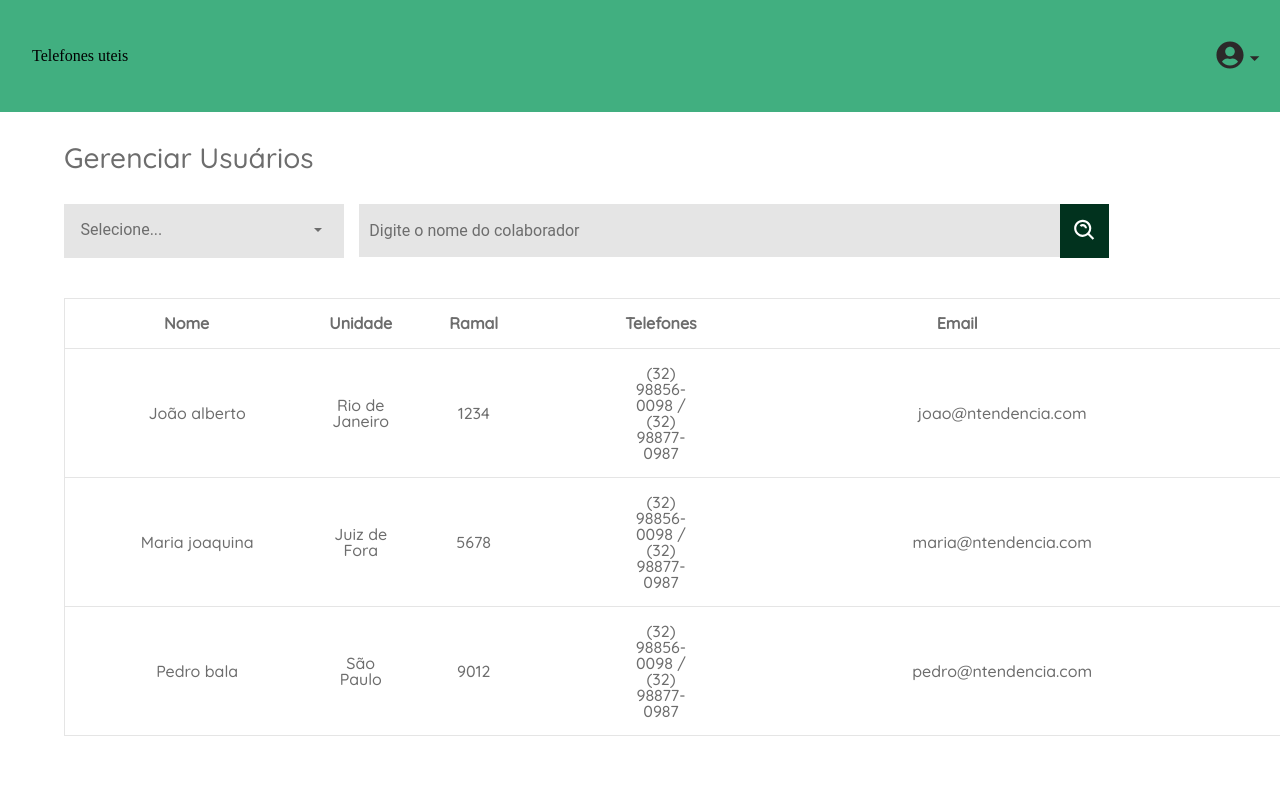
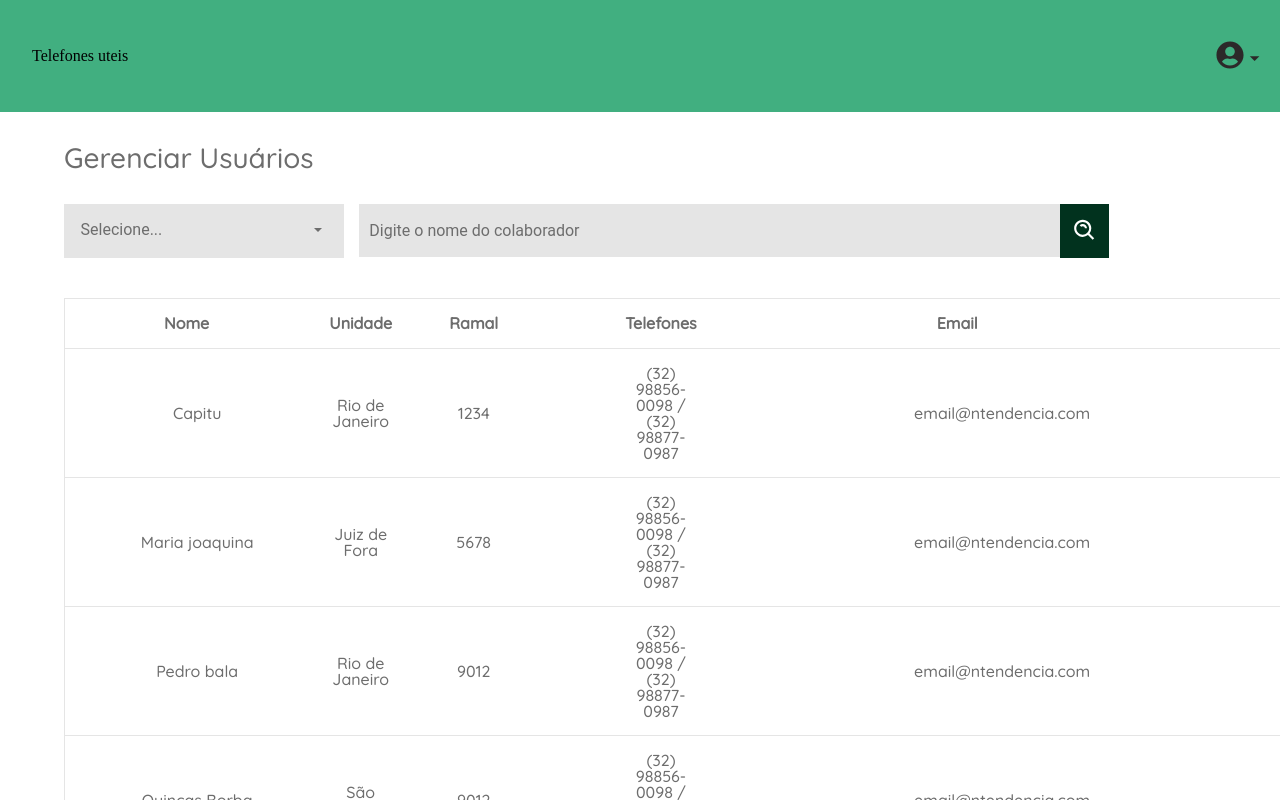
Before and after one commit to MatheusAraripe/desafio-anova, a React (Vite) app: page /admin in a window 1280 px wide. Shown: the top 800 px of the page. Built offline with nearby package versions, Linux system fonts and the light colour scheme; sample sign-in values are in the browser's storage.

Commit message:
feat: adição do modal de excluir usuário

```diff
--- a/src/components/DeleteModal.jsx
+++ b/src/components/DeleteModal.jsx
@@ -2,7 +2,7 @@ import React from 'react'
 import "../styles/delete_modal.scss"
 import {MdDeleteForever} from "react-icons/md"
 
-function DeleteModal({setOpenDeleteModal}) {
+function DeleteModal({setOpenDeleteModal, title}) {
   return (
     <div className='modal-background'>
       <div className="delete-modal-container">
@@ -11,7 +11,7 @@ function DeleteModal({setOpenDeleteModal}) {
             <div className="invite-icon-container">
                 <MdDeleteForever className='invite-icon'/>
             </div>
-            <h3 className='invite-modal-title'>Excluir card?</h3>
+            <h3 className='invite-modal-title'>{title}</h3>
             <p className='invite-modal-text'>Essa ação não poderá ser desfeita</p>
           </div>
           <div className="footer-invite">
--- a/src/components/TableAdmin.jsx
+++ b/src/components/TableAdmin.jsx
@@ -1,11 +1,15 @@
 import React from 'react';
 import {FaPencilAlt, FaTrashAlt} from "react-icons/fa"
 
-const TableAdmin = () => {
+const TableAdmin = ({setDeleteModalOpen}) => {
   const contatos = [
-    { nome: 'João alberto', unidade: 'Rio de Janeiro', ramal: '1234', telefones: '(32) 98856-0098 / (32) 98877-0987 ', email: 'joao@ntendencia.com' },
-    { nome: 'Maria joaquina', unidade: 'Juiz de Fora', ramal: '5678', telefones: '(32) 98856-0098 / (32) 98877-0987 ', email: 'maria@ntendencia.com' },
-    { nome: 'Pedro bala', unidade: 'São Paulo', ramal: '9012', telefones: '(32) 98856-0098 / (32) 98877-0987 ', email: 'pedro@ntendencia.com' }
+    { nome: 'Capitu', unidade: 'Rio de Janeiro', ramal: '1234', telefones: '(32) 98856-0098 / (32) 98877-0987 ', email: 'email@ntendencia.com' },
+    { nome: 'Maria joaquina', unidade: 'Juiz de Fora', ramal: '5678', telefones: '(32) 98856-0098 / (32) 98877-0987 ', email: 'email@ntendencia.com' },
+    { nome: 'Pedro bala', unidade: 'Rio de Janeiro', ramal: '9012', telefones: '(32) 98856-0098 / (32) 98877-0987 ', email: 'email@ntendencia.com' },
+    { nome: 'Quincas Borba', unidade: 'São Paulo', ramal: '9012', telefones: '(32) 98856-0098 / (32) 98877-0987 ', email: 'email@ntendencia.com' },
+    { nome: 'Policarpo Quaresma', unidade: 'São Paulo', ramal: '9012', telefones: '(32) 98856-0098 / (32) 98877-0987 ', email: 'email@ntendencia.com' },
+    { nome: 'Tio Phil', unidade: 'São Paulo', ramal: '9012', telefones: '(32) 98856-0098 / (32) 98877-0987 ', email: 'email@ntendencia.com' },
+    { nome: 'Pirulito', unidade: 'São Paulo', ramal: '9012', telefones: '(32) 98856-0098 / (32) 98877-0987 ', email: 'email@ntendencia.com' }
   ];
 
   return (
@@ -28,7 +32,7 @@ const TableAdmin = () => {
             <td>{contato.telefones}</td>
             <td className='td-email'>{contato.email}</td>
             <td><FaPencilAlt className='td-icon td-pencil'/></td>
-            <td><FaTrashAlt className='td-icon td-trash'/></td>
+            <td><FaTrashAlt className='td-icon td-trash' onClick={() => setDeleteModalOpen(true)}/></td>
           </tr>
         ))}
       </tbody>
--- a/src/pages/AdminPage/adminpage.scss
+++ b/src/pages/AdminPage/adminpage.scss
@@ -96,4 +96,5 @@ td{
 .td-trash{
   margin-right: 14px;
   margin-left: 8.38px;
+  cursor: pointer;
 }
--- a/src/pages/AdminPage/index.jsx
+++ b/src/pages/AdminPage/index.jsx
@@ -1,12 +1,21 @@
 // eslint-disable-next-line no-unused-vars
-import React from 'react'
+import React,{useState} from 'react'
 import NavBar from '../../components/NavBar'
 import InputWithSelect from '../../components/InputWithSelect'
 import TableAdmin from '../../components/TableAdmin'
+import DeleteModal from '../../components/DeleteModal'
 import "./adminpage.scss"
 
 function AdminPage() {
+
+  const [deleteModalOpen, setDeleteModalOpen] = useState(false);
   return (
+    <>
+      {/*modal de deletar card*/}
+      {deleteModalOpen && <DeleteModal
+      setOpenDeleteModal = {setDeleteModalOpen}
+      title = {"Excluir usuário?"}/>
+      }
       <div className='admin-page-container'>
           <NavBar />
           <div className="admin-title-container">
@@ -16,9 +25,10 @@ function AdminPage() {
             <InputWithSelect />
           </div>
           <div className="table-container">
-          <TableAdmin />
+            <TableAdmin setDeleteModalOpen = {setDeleteModalOpen}/>
           </div>
       </div>
+    </>
   )
 }
 
--- a/src/pages/HomePage/index.jsx
+++ b/src/pages/HomePage/index.jsx
@@ -57,7 +57,10 @@ function HomePage() {
   return (
     <>
       {/*modal de deletar card*/}
-      {deleteModalOpen && <DeleteModal setOpenDeleteModal = {setDeleteModalOpen}/>}
+      {deleteModalOpen && <DeleteModal
+      setOpenDeleteModal = {setDeleteModalOpen}
+      title = {"Excluir card?"}/>
+      }
 
       {/*modal de adicionar usuário*/}
       {modalOpen && <AddModal setOpenModal={setModalOpen} />}
```
Lines whose indentation alone changed are shown as unchanged.
